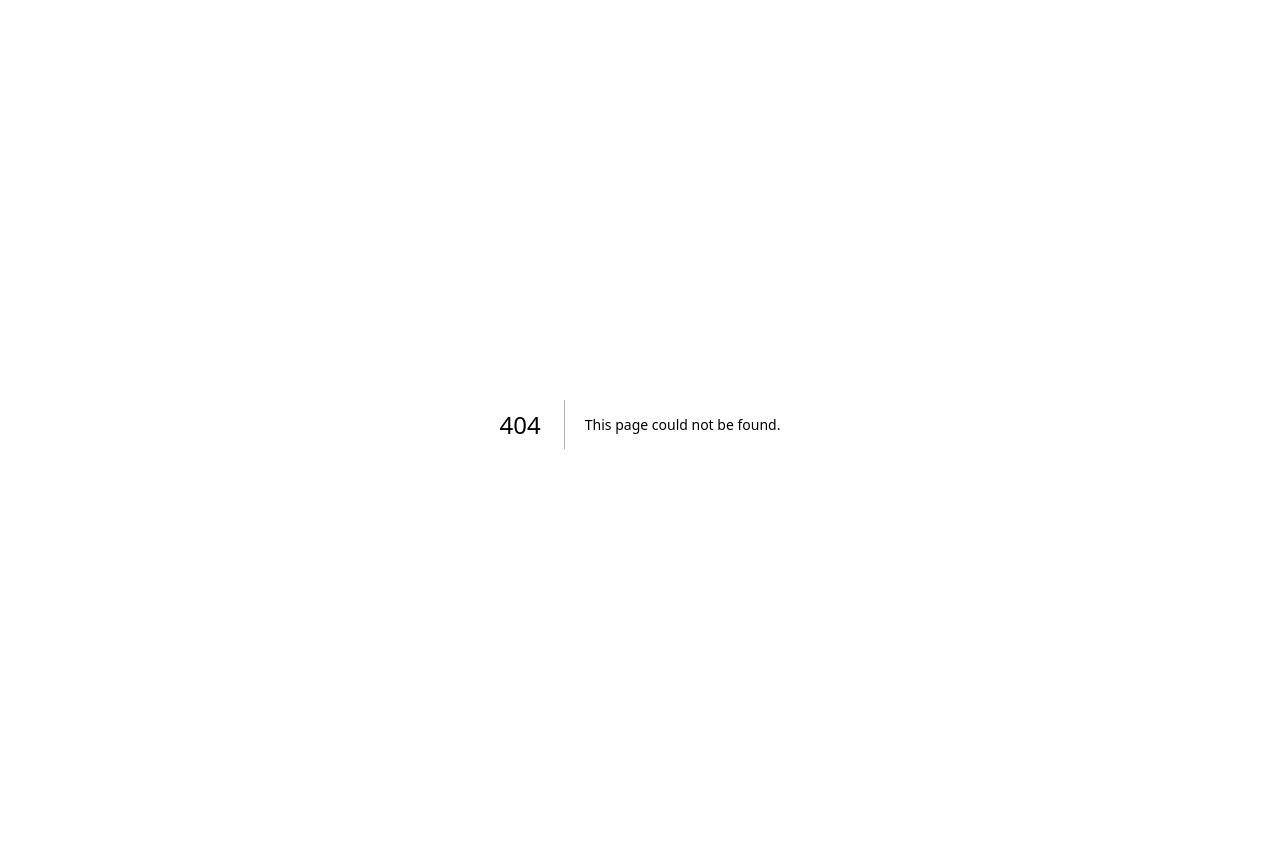
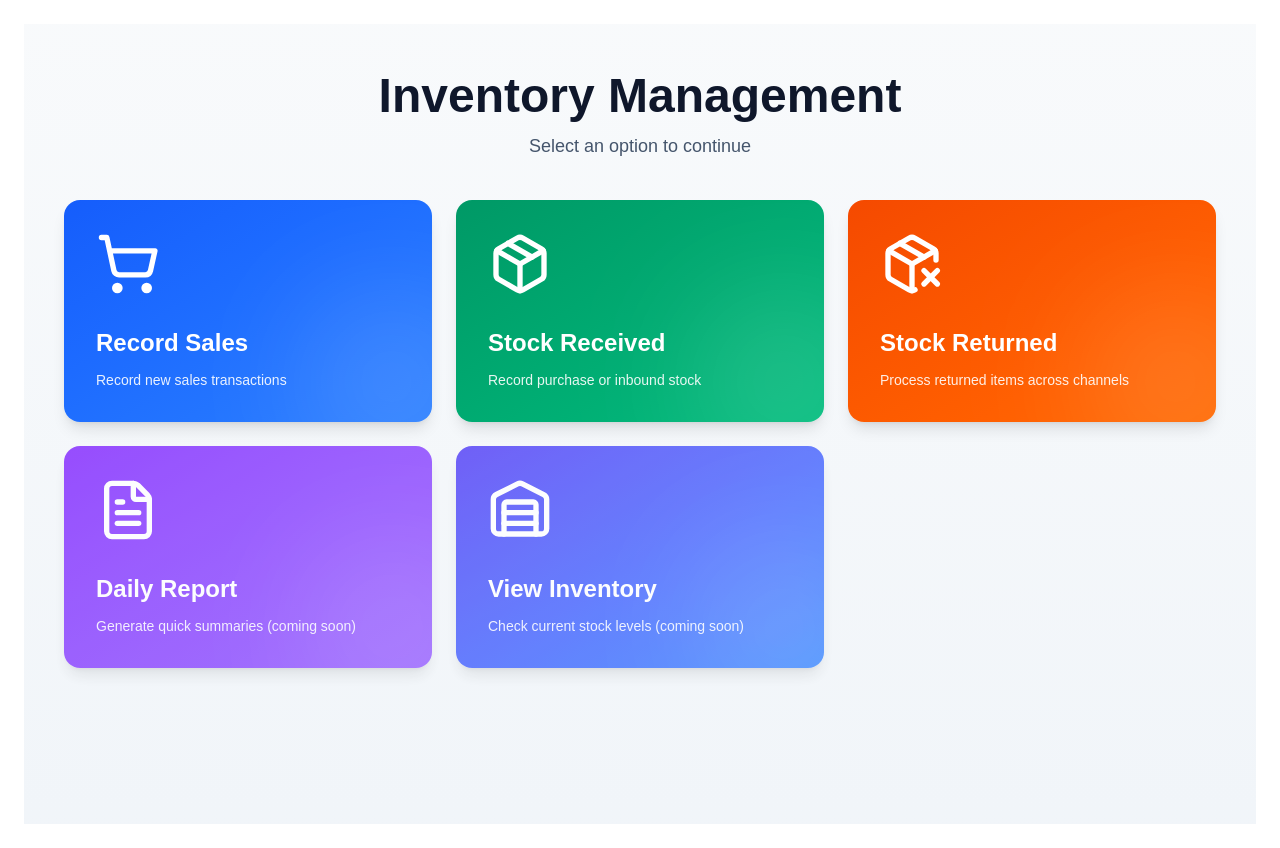
Before and after one commit to khushinj/Inventory-Management-System, a Next.js app in the folder frontend/: page /retail in a window 1280 px wide. Before the commit this address had no page. Built offline with nearby package versions, Linux system fonts and the light colour scheme.

Commit message:
Started with full app development- retail inventory page developed

```diff
--- /dev/null
+++ b/frontend/app/retail/page.tsx
@@ -0,0 +1,105 @@
+import Link from "next/link";
+import {
+  ShoppingCart,
+  Package,
+  PackageX,
+  FileText,
+  Warehouse,
+  BarChart3,
+} from "lucide-react";
+import { LucideIcon } from "lucide-react";
+
+
+
+type ActionCard = {
+  title: string;
+  description: string;
+  icon: LucideIcon;
+  gradient: string;
+  href?: string;
+};
+
+const cards: ActionCard[] = [
+  {
+    title: "Record Sales",
+    description: "Record new sales transactions",
+    icon: ShoppingCart,
+    gradient: "from-blue-600 to-blue-500",
+    href: "/shop",
+  },
+  {
+    title: "Stock Received",
+    description: "Record purchase or inbound stock",
+    icon: Package,
+    gradient: "from-emerald-600 to-emerald-500",
+    href: "/domestic",
+  },
+  {
+    title: "Stock Returned",
+    description: "Process returned items across channels",
+    icon: PackageX,
+    gradient: "from-orange-600 to-orange-500",
+    href: "/online",
+  },
+  {
+    title: "Daily Report",
+    description: "Generate quick summaries (coming soon)",
+    icon: FileText,
+    gradient: "from-violet-600 to-violet-500",
+  },
+  {
+    title: "View Inventory",
+    description: "Check current stock levels (coming soon)",
+    icon: Warehouse,
+    gradient: "from-indigo-600 to-blue-500",
+  },
+];
+
+
+export default function RetailPage() {
+  return (
+    <div className="min-h-screen bg-gradient-to-b from-slate-50 to-slate-100 px-6 py-12">
+      <div className="mx-auto max-w-6xl space-y-10">
+        <div className="space-y-3 text-center">
+          <h1 className="text-4xl font-bold text-slate-900 md:text-5xl">Inventory Management</h1>
+          <p className="text-lg text-slate-600">Select an option to continue</p>
+        </div>
+
+        <div className="grid gap-6 md:grid-cols-2 xl:grid-cols-3">
+          {cards.map((card) => {
+            const content = (
+              <div className="relative overflow-hidden rounded-2xl shadow-lg transition-transform duration-300 ease-out hover:-translate-y-1 focus-visible:-translate-y-1">
+                <div className={`absolute inset-0 bg-gradient-to-br ${card.gradient}`} />
+                <div
+                  className="absolute -right-12 -bottom-12 h-44 w-44 rounded-full bg-white/15 blur-3xl"
+                  aria-hidden
+                />
+                <div className="relative p-8 text-white">
+                  <div className="flex items-center justify-between">
+                    <card.icon className="w-16 h-16" aria-hidden />
+                  </div>
+                  <h2 className="mt-8 text-2xl font-bold leading-tight">{card.title}</h2>
+                  <p className="mt-3 text-sm text-white/90">{card.description}</p>
+                </div>
+              </div>
+            );
+
+            return card.href ? (
+              <Link key={card.title} href={card.href} className="group block focus:outline-none focus-visible:ring-4 focus-visible:ring-blue-200 focus-visible:ring-offset-2 focus-visible:ring-offset-slate-50">
+                {content}
+              </Link>
+            ) : (
+              <div
+                key={card.title}
+                className="group block cursor-not-allowed opacity-80"
+                aria-disabled
+              >
+                {content}
+              </div>
+            );
+          })}
+        </div>
+      </div>
+    </div>
+  );
+}
--- a/frontend/package.json
+++ b/frontend/package.json
@@ -11,6 +11,7 @@
   "dependencies": {
     "@types/xlsx": "^0.0.35",
     "axios": "^1.13.2",
+    "lucide-react": "^0.563.0",
     "next": "16.1.1",
     "react": "19.2.3",
     "react-dom": "19.2.3",
```
Also changed, not shown: 1 other file (tests, documents, lock files or other folders).
